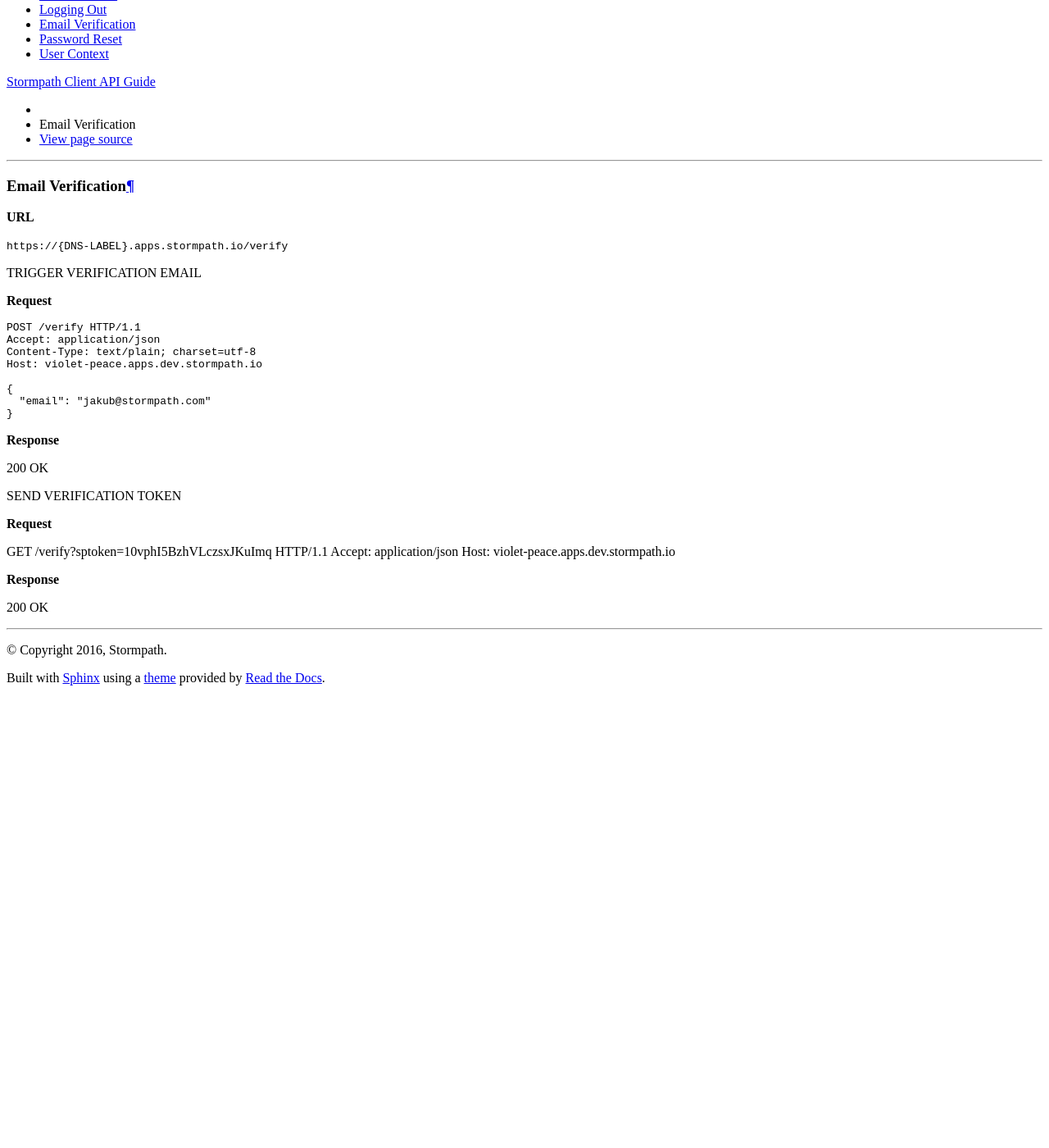
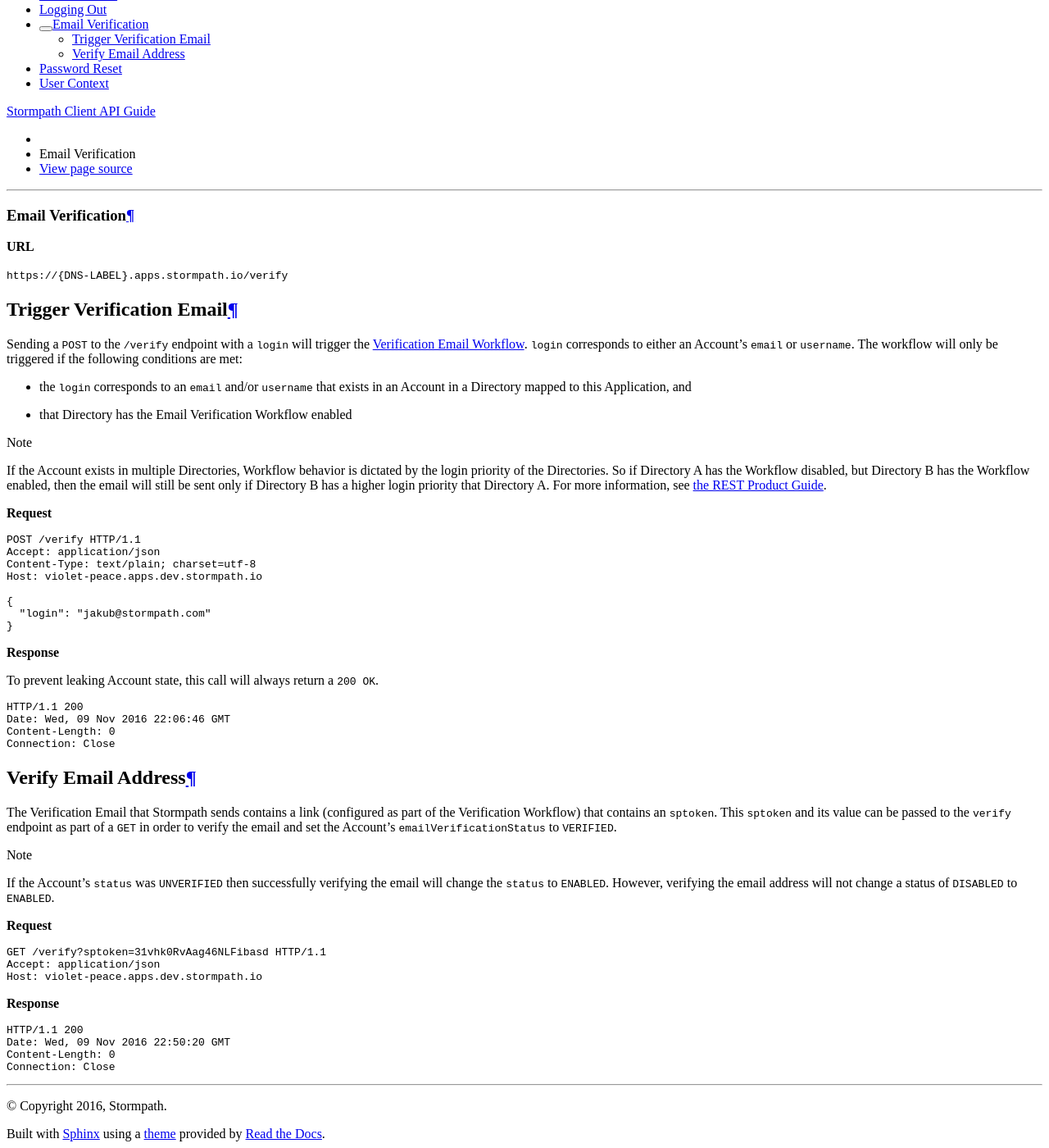
Before and after one commit to mj1618/stormpath-client-api-guide, a Sphinx documentation site: the page built from source/email_verification.rst, in a window 1280 px wide and 1400 px high, scrolled down 132 px. Shown: the whole window at 82% size. Built offline with Sphinx 7.4.7 and the Read the Docs theme 2.0.0, drawn with Linux system fonts in a browser that asks for light colours; before the commit the page ends 976 px from its top, so only the background shows below that.

Commit message:
Adding more content

```diff
--- a/source/email_verification.rst
+++ b/source/email_verification.rst
@@ -8,7 +8,17 @@
 
 ``https://{DNS-LABEL}.apps.stormpath.io/verify``
 
-TRIGGER VERIFICATION EMAIL
+Trigger Verification Email
+==========================
+
+Sending a ``POST`` to the ``/verify`` endpoint with a ``login`` will trigger the `Verification Email Workflow <https://docs.stormpath.com/rest/product-guide/latest/accnt_mgmt.html#customizing-stormpath-emails>`__. ``login`` corresponds to either an Account's ``email`` or ``username``. The workflow will only be triggered if the following conditions are met:
+
+- the ``login`` corresponds to an ``email`` and/or ``username`` that exists in an Account in a Directory mapped to this Application, and
+- that Directory has the Email Verification Workflow enabled
+
+.. note::
+
+  If the Account exists in multiple Directories, Workflow behavior is dictated by the login priority of the Directories. So if Directory A has the Workflow disabled, but Directory B has the Workflow enabled, then the email will still be sent only if Directory B has a higher login priority that Directory A. For more information, see `the REST Product Guide <https://docs.stormpath.com/rest/product-guide/latest/auth_n.html#how-login-attempts-work-in-stormpath>`__.
 
 **Request**
 
@@ -20,21 +30,42 @@
   Host: violet-peace.apps.dev.stormpath.io
 
   {
-    "email": "jakub@stormpath.com"
+    "login": "jakub@stormpath.com"
   }
 
 **Response**
 
-200 OK
+To prevent leaking Account state, this call will always return a ``200 OK``.
 
-SEND VERIFICATION TOKEN
+.. code-block:: none
+
+  HTTP/1.1 200
+  Date: Wed, 09 Nov 2016 22:06:46 GMT
+  Content-Length: 0
+  Connection: Close
+
+Verify Email Address
+====================
+
+The Verification Email that Stormpath sends contains a link (configured as part of the Verification Workflow) that contains an ``sptoken``. This ``sptoken`` and its value can be passed to the ``verify`` endpoint as part of a ``GET`` in order to verify the email and set the Account's ``emailVerificationStatus`` to ``VERIFIED``.
+
+.. note::
+
+  If the Account's ``status`` was ``UNVERIFIED`` then successfully verifying the email will change the ``status`` to ``ENABLED``. However, verifying the email address will not change a status of ``DISABLED`` to ``ENABLED``.
 
 **Request**
 
-GET /verify?sptoken=10vphI5BzhVLczsxJKuImq HTTP/1.1
-Accept: application/json
-Host: violet-peace.apps.dev.stormpath.io
+.. code-block:: http
+
+  GET /verify?sptoken=31vhk0RvAag46NLFibasd HTTP/1.1
+  Accept: application/json
+  Host: violet-peace.apps.dev.stormpath.io
 
 **Response**
 
-200 OK
+.. code-block:: none
+
+  HTTP/1.1 200
+  Date: Wed, 09 Nov 2016 22:50:20 GMT
+  Content-Length: 0
+  Connection: Close
--- a/source/index.rst
+++ b/source/index.rst
@@ -28,7 +28,7 @@
 
 ``https://{word-pair}.apps.stormpath.io/{endpoint}``
 
-The word pair is randomly assigned (for example ``violet-peace``) when you create an Application and stored in your Application's ``webConfig`` resource. For more information, see (jakub.todo).
+The word pair is randomly assigned (for example ``violet-peace``) when you create an Application and stored in your Application's ``webConfig`` resource. For more information about Client API configuration, see the :ref:`configuration` chapter.
 
 The list of currently-available endpoints is as follows:
 
--- a/source/registration.rst
+++ b/source/registration.rst
@@ -141,6 +141,8 @@
 
 **Response**
 
+``200 OK`` along with the Account information.
+
 .. code-block:: json
 
   {
@@ -154,6 +156,7 @@
       "middleName": null,
       "surname": "S",
       "status": "ENABLED",
-      "fullName": "Jakub S"
+      "fullName": "Jakub S",
+      "emailVerificationStatus": "UNVERIFIED"
     }
   }
```
Also changed, not shown: source/authentication.rst (+7 -1 lines), source/logout.rst (+11 -3 lines), source/user_context.rst (+6 -2 lines).
